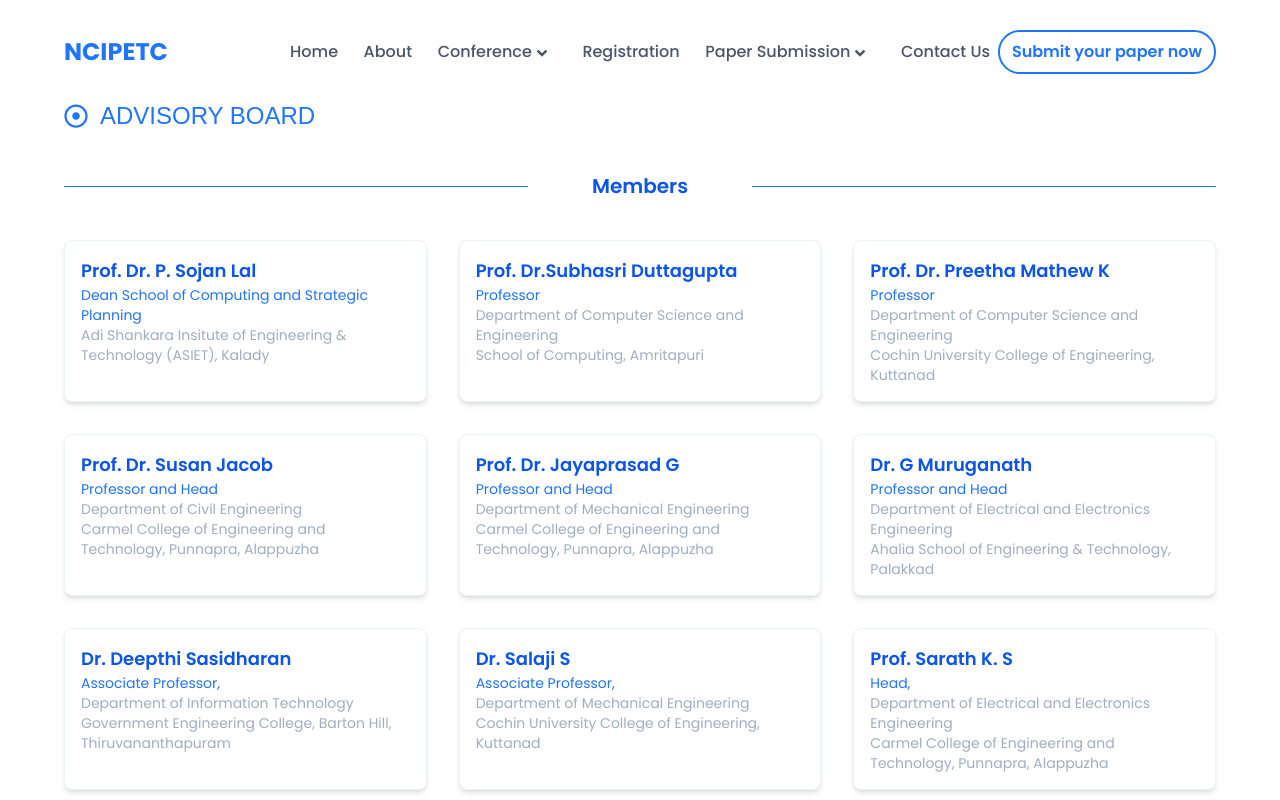
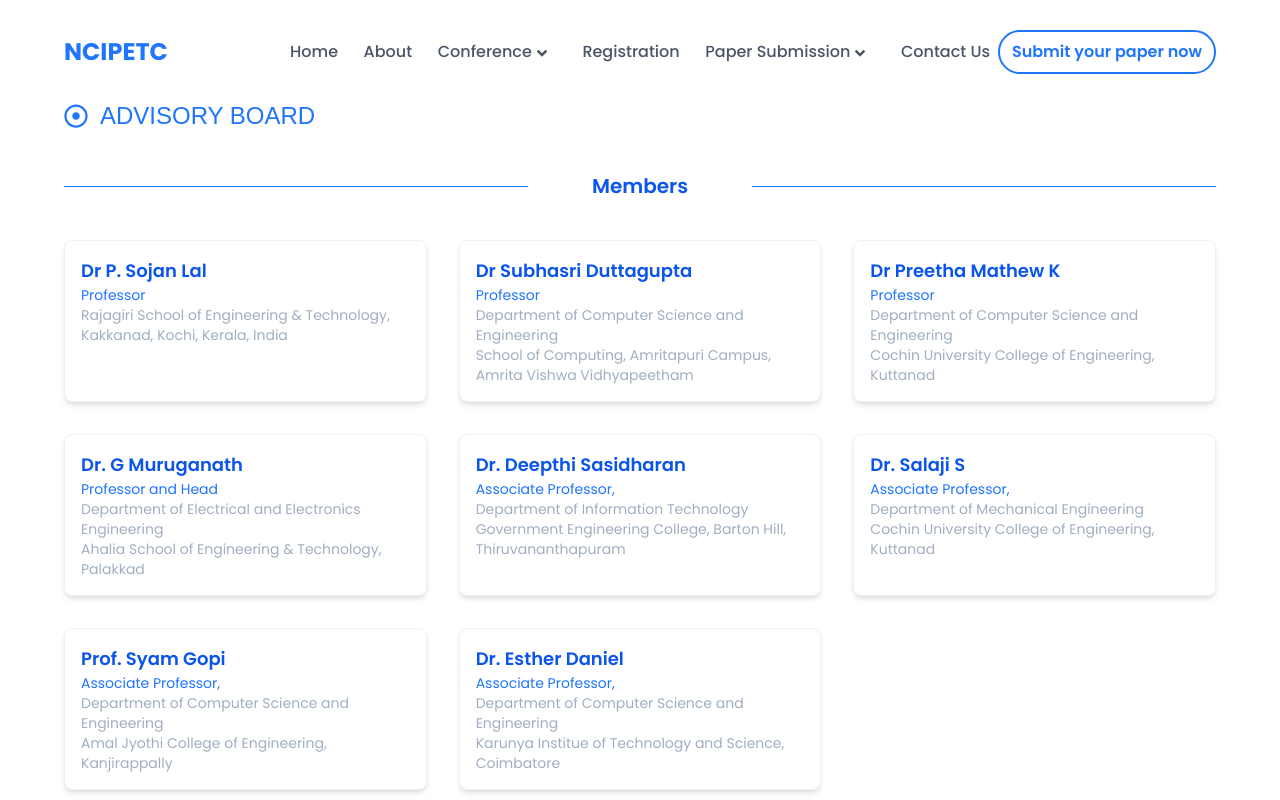
Before and after one commit to AbhishekNSanthosh/ncipetc-25, a Next.js app: page /advisory-board in a window 1280 px wide. Shown: the top 800 px of the page. Built offline with nearby package versions, Linux system fonts and the light colour scheme; a web font is replaced by a local one.

Commit message:
feat: ntho matti

```diff
--- a/src/widgets/AdvisoryBoard/components/AdvisoryBoardContent.tsx
+++ b/src/widgets/AdvisoryBoard/components/AdvisoryBoardContent.tsx
@@ -1,98 +1,10 @@
 import Titlebar from "@components/Titlebar";
+import { advisors } from "@utils/constants";
 import React from "react";
-
-const advisors = [
-  {
-    id: 1,
-    name: "Prof. Dr. P. Sojan Lal",
-    desgn: "Dean School of Computing and Strategic Planning",
-    dep: "Adi Shankara Insitute of Engineering & Technology (ASIET), Kalady",
-  },
-  {
-    id: 2,
-    name: "Prof. Dr.Subhasri Duttagupta",
-    desgn: "Professor",
-    dep: " Department of Computer Science and Engineering",
-    clg1: "School of Computing, Amritapuri",
-    more: true,
-  },
-  {
-    id: 3,
-    name: "Prof. Dr. Preetha Mathew K",
-    desgn: "Professor",
-    dep: " Department of Computer Science and Engineering",
-    clg1: "Cochin University College of Engineering, Kuttanad",
-    more: true,
-  },
-  {
-    id: 4,
-    name: "Prof. Dr. Susan Jacob",
-    desgn: "Professor and Head",
-    dep: " Department of Civil Engineering",
-    clg1: "Carmel College of Engineering and Technology, Punnapra, Alappuzha",
-    more: true,
-  },
-  {
-    id: 5,
-    name: "Prof. Dr. Jayaprasad G",
-    desgn: "Professor and Head",
-    dep: " Department of Mechanical Engineering",
-    clg1: "Carmel College of Engineering and Technology, Punnapra, Alappuzha",
-    more: true,
-  },
-  {
-    id: 6,
-    name: "Dr. G Muruganath",
-    desgn: "Professor and Head",
-    dep: "Department of Electrical and Electronics Engineering",
-    clg1: "Ahalia School of Engineering & Technology, Palakkad",
-    more: true,
-  },
-  {
-    id: 10,
-    name: "Dr. Deepthi Sasidharan",
-    desgn: "Associate Professor,",
-    dep: "Department of Information Technology",
-    clg1: "Government Engineering College, Barton Hill, Thiruvananthapuram",
-    more: true,
-  },
-  {
-    id: 7,
-    name: "Dr. Salaji S",
-    desgn: "Associate Professor,",
-    dep: " Department of Mechanical Engineering",
-    clg1: "Cochin University College of Engineering, Kuttanad",
-    more: true,
-  },
-  {
-    id: 8,
-    name: "Prof. Sarath K. S",
-    desgn: "Head,",
-    dep: " Department of Electrical and Electronics Engineering",
-    clg1: "Carmel College of Engineering and Technology, Punnapra, Alappuzha",
-    more: true,
-  },
-  {
-    id: 9,
-    name: "Prof. Syam Gopi",
-    desgn: "Associate Professor,",
-    dep: "Department of Computer Science and Engineering",
-    clg1: "Amal Jyothi College of Engineering, Kanjirappally",
-    more: true,
-  },
-  {
-    id: 11,
-    name: "Dr. Esther Daniel",
-    desgn: "Associate Professor,",
-    dep: "Department of Computer Science and Engineering",
-    clg1: "Karunya Institue of Technology and Science, Coimbatore",
-    more: true,
-  },
-];
 
 export default function AdvisoryBoardContent() {
   return (
-    <div className="px-[5vw] pt-[100px] min-h-[100vh]">
+    <div className="px-[5vw] pt-[100px] min-h-[100vh] pb-[5vh]">
       <div className="">
         <div className="">
           <Titlebar
```
